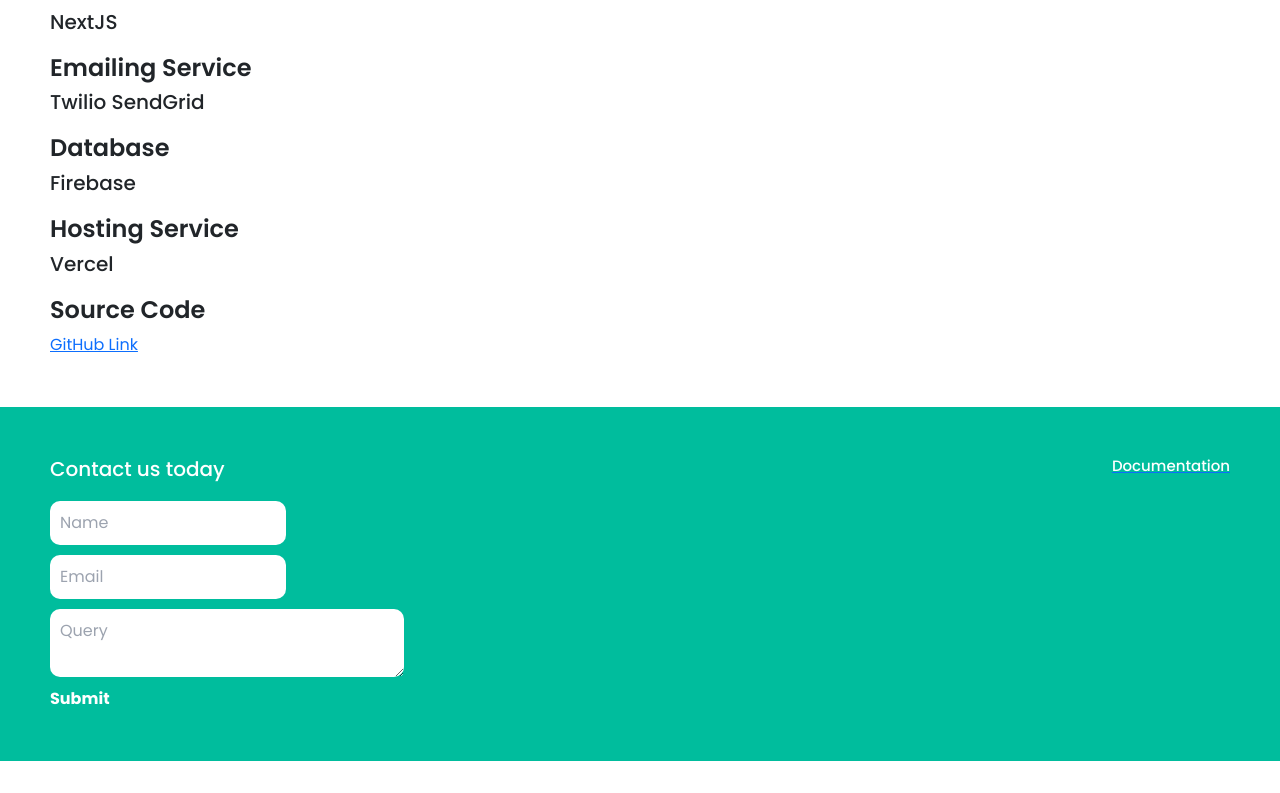
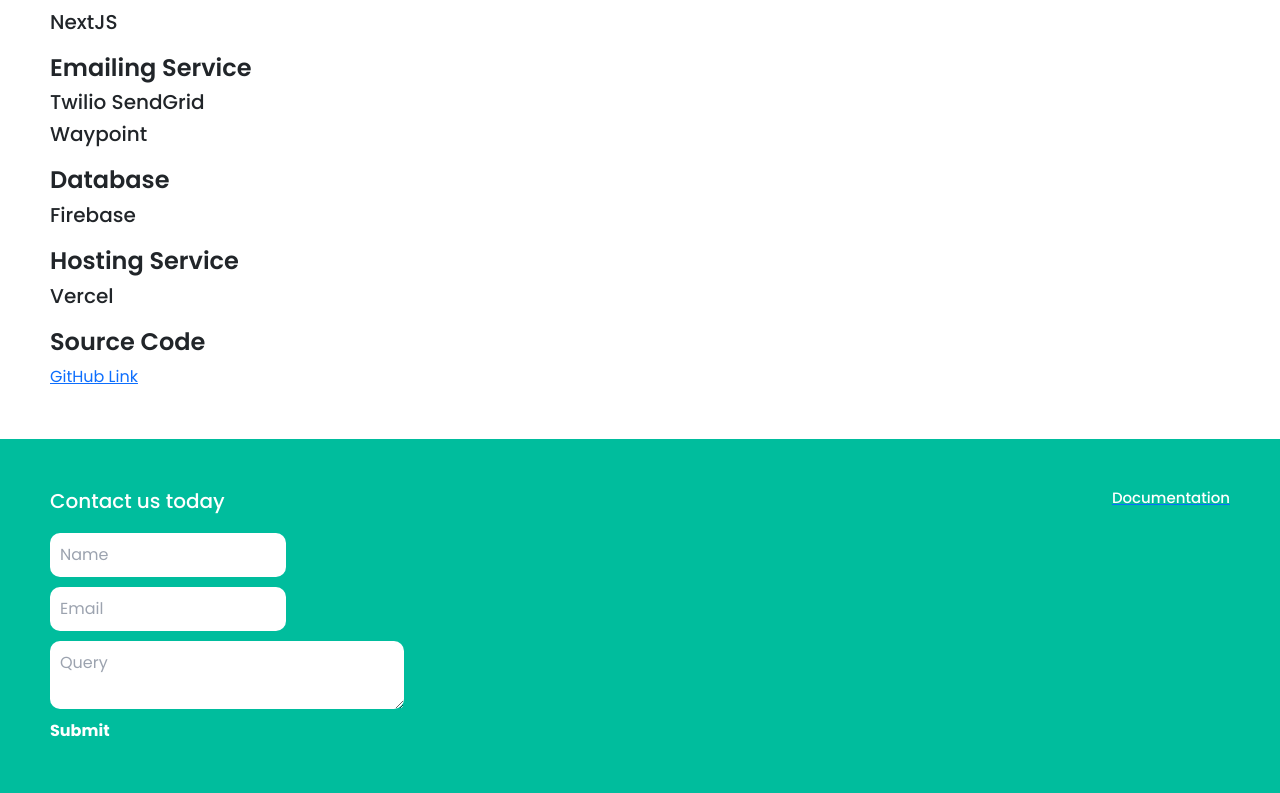
Before and after one commit to AnikDey-exe/FBLA-Project-2024, a Next.js app: page /documentation in a window 1280 px wide. Shown: the part 1144-1937 px from the top of the page. Before the commit the page ends 1905 px from the top, so only its background shows below. Built offline with nearby package versions, Linux system fonts and the light colour scheme; no server answers.

Commit message:
Added email service

```diff
--- a/src/app/documentation/page.js
+++ b/src/app/documentation/page.js
@@ -44,6 +44,7 @@
 
             <h4 style={{ marginTop: 20, fontWeight: "600" }}>Emailing Service</h4>
             <h5 style={{marginTop: 5}}> Twilio SendGrid </h5>
+            <h5 style={{marginTop: 5}}> Waypoint </h5>
 
             <h4 style={{ marginTop: 20, fontWeight: "600" }}>Database</h4>
             <h5 style={{marginTop: 5}}> Firebase </h5>
```
